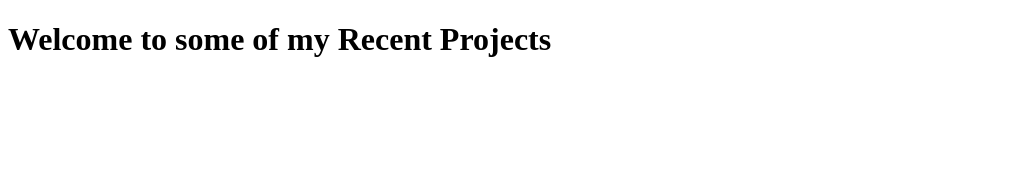
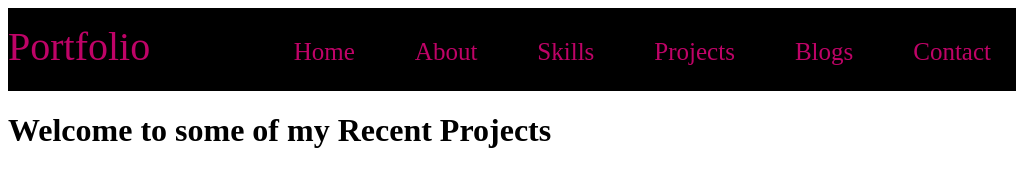
Before and after one commit to Lydivineuwase/portofolio, a plain HTML site: page projects.html in a window 1024 px wide. Drawn offline with Linux system fonts and the light colour scheme.

Commit message:
modied project html and css

```diff
--- a/projects.css
+++ b/projects.css
@@ -0,0 +1,102 @@
+
+
+#navbar{
+    background-color: black;
+    display: flex;
+
+}
+
+
+
+.logo{
+    color: rgb(191, 3, 103);
+    font-size: 50px;
+    padding-top: 15px;
+    width: 50%;
+
+
+}
+
+.navi{
+    padding-top: 30px;
+}
+
+.navi a{
+    display: inline;
+    padding: 26px;
+    font-size: 25px;
+    text-decoration: none;
+    color: rgb(191, 3, 103);
+
+
+
+
+}
+
+.navi a:hover{
+    color: azure;
+}
+
+@media only screen and (max-width: 600px) {
+    #navbar {
+        flex-direction: column;
+        align-items: right;
+
+    }
+
+    .logo {
+        width: 100%;
+    }
+
+    .navi {
+        padding-top: 15px;
+    }
+
+    .navi a {
+        display: block;
+        padding: 10px 0;
+        text-align: center;
+        font-size: 18px;
+    }
+}
+
+@media only screen and (min-width: 601px) and (max-width: 900px) {
+    .logo {
+        font-size: 40px;
+        width: 100%;
+    }
+
+    .navi {
+        padding-top: 15px;
+    }
+
+    .navi a {
+        display: block;
+        padding: 20px;
+        text-align: right;
+        font-size: 20px;
+    }
+}
+
+
+@media only screen and (min-width: 901px) and (max-width: 1250px) {
+    .logo {
+        font-size: 40px;
+        width: 50%;
+
+    }
+
+    .navi {
+        padding-top: 5px;
+        display: flex;
+        justify-content: flex-end;
+        align-items: center;
+    }
+
+    .navi a {
+        padding:25px;
+        font-size: 25px;
+        text-align: right;
+        margin-left: 10px;
+    }
+}
--- a/projects.html
+++ b/projects.html
@@ -4,8 +4,28 @@
     <meta charset="UTF-8">
     <meta name="viewport" content="width=device-width, initial-scale=1.0">
     <title>Document</title>
+    <link rel="stylesheet" href="projects.css">
 </head>
 <body>
+
+     <div id="fisrtdiv">
+        <nav id="navbar">
+            <div class="logo">Portfolio</div>
+            <div class="navi">
+                <a href="index.html#home">Home</a>
+                <a href="index.html#about">About</a>
+                <a href="index.html#skills">Skills</a>
+                <a href="#projects">Projects</a>
+                <a href="index.html#blogs">Blogs</a>
+                <a href="index.html#contact">Contact</a>
+
+
+            </div>
+
+        </nav>
+    </div>
+
     <h1>Welcome to some of my Recent Projects </h1>
+
 </body>
 </html>
```
